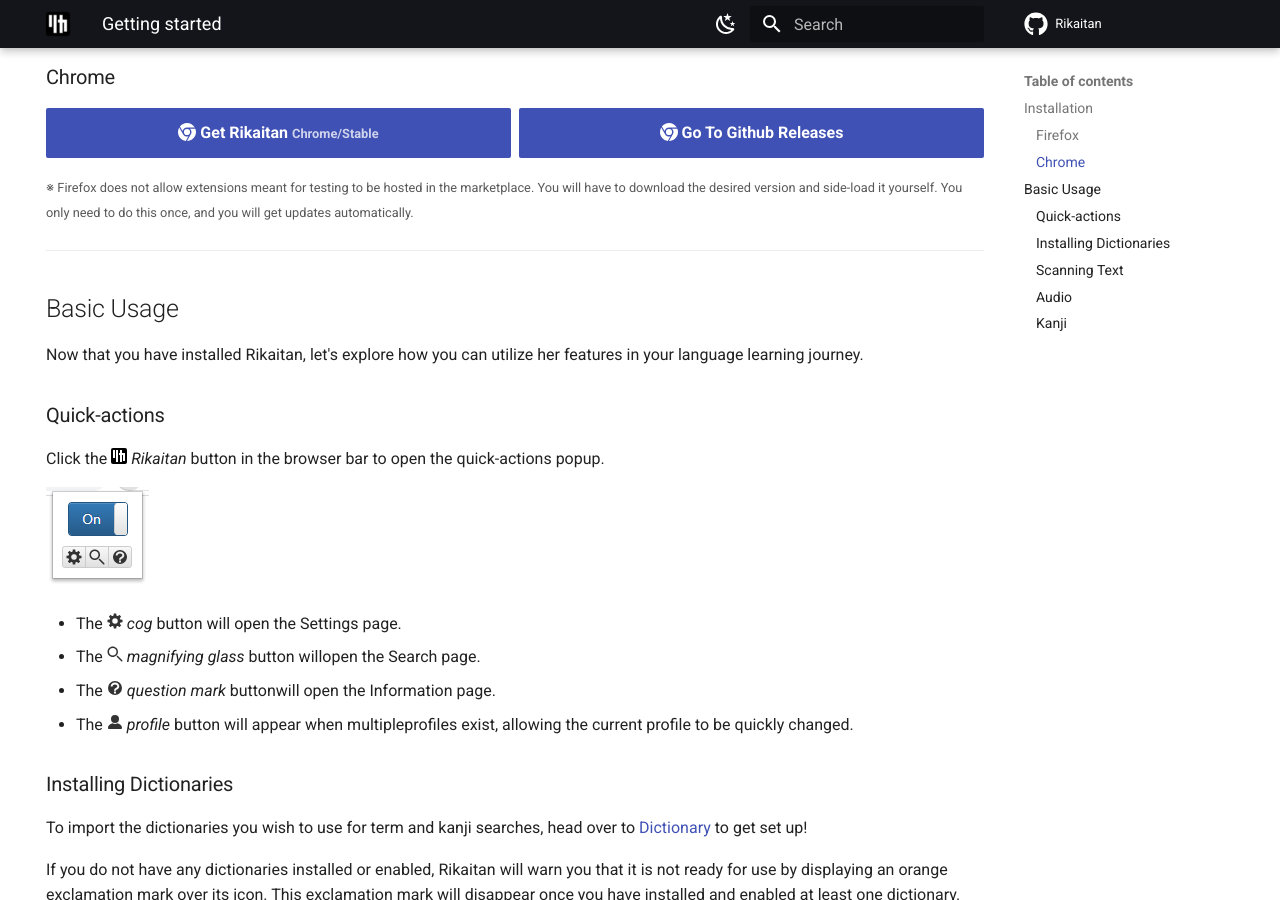
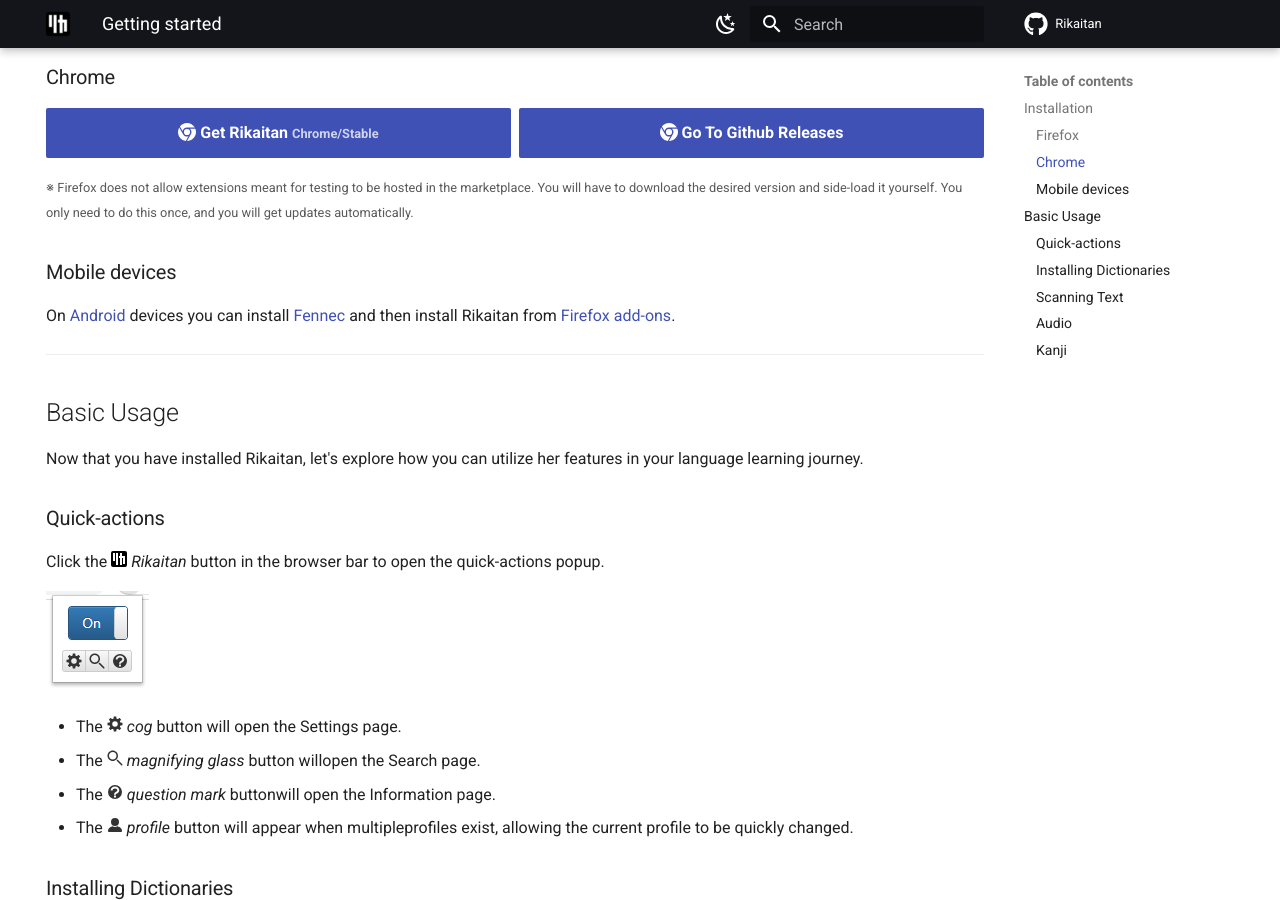
Before and after one commit to rikaitan/rikaitan.github.io, an MkDocs documentation site: the page built from docs/getting-started/index.md, in a window 1280 px wide and 900 px high, scrolled down 602 px. Built offline with MkDocs 1.6.1 and Material for MkDocs 9.7.7, drawn with Linux system fonts in a browser that asks for light colours; comment, search, counter and statistics services are not loaded.

Commit message:
update docs

```diff
--- a/docs/getting-started/index.md
+++ b/docs/getting-started/index.md
@@ -41,6 +41,13 @@ as your everyday web browser.
 the marketplace. You will have to download the desired version and side-load it
 yourself. You only need to do this once, and you will get updates
 automatically.</small>
+
+### Mobile devices
+
+On [Android](https://tatsumoto.neocities.org/blog/our-immersion-learning-toolset#android) devices
+you can install
+[Fennec](https://f-droid.org/packages/org.mozilla.fennec_fdroid/)
+and then install Rikaitan from [Firefox add-ons](#firefox).
 
 ---
 
```
